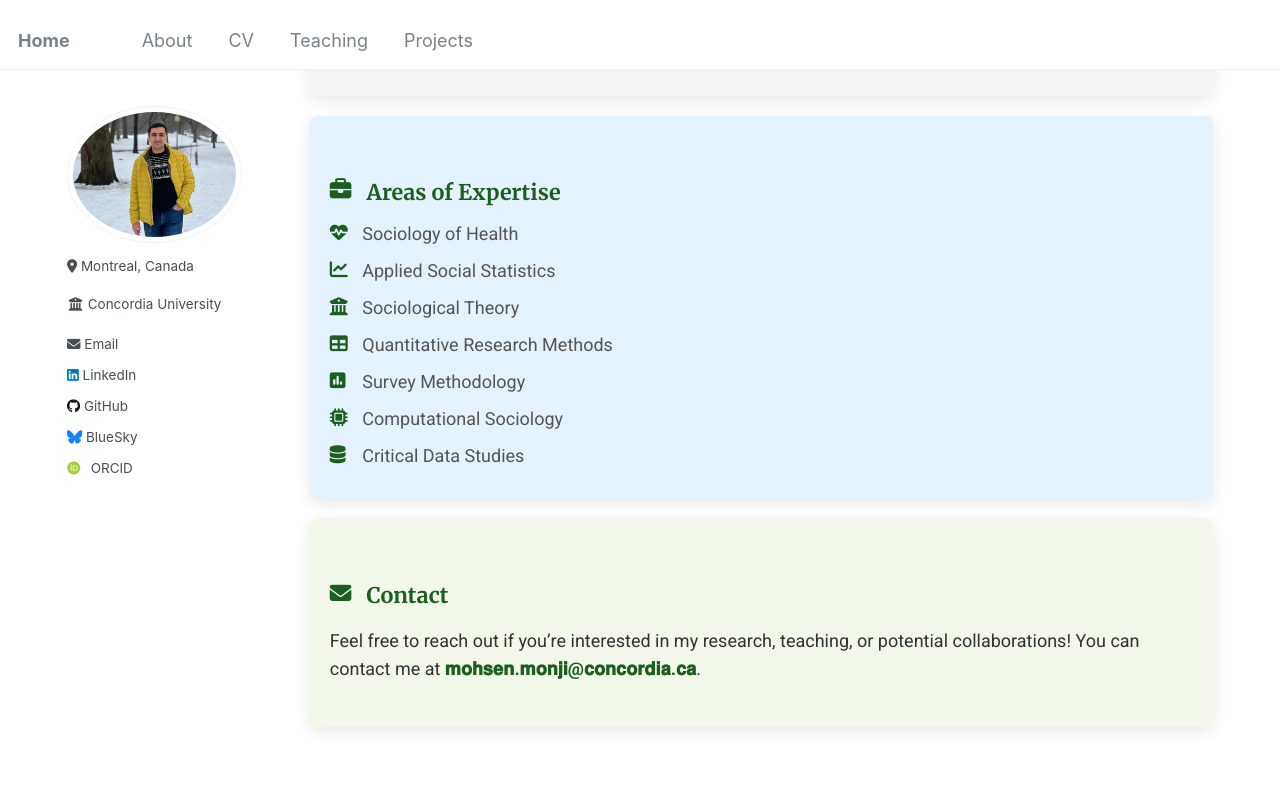
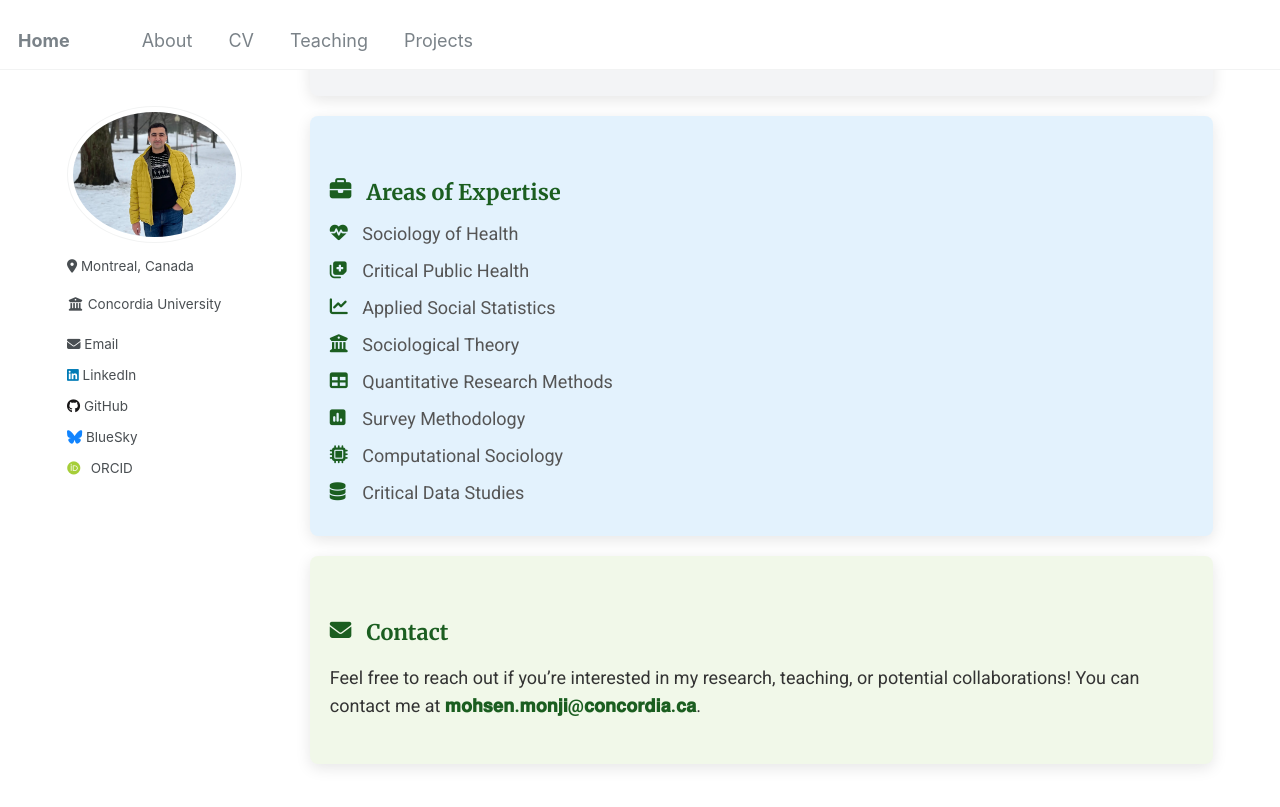
Before and after one commit to Mohsnmonji/mohsnmonji.github.io, a Jekyll site: the page built from about-me.md, in a window 1280 px wide and 900 px high, scrolled down 720 px. Shown: the top 807 px of the window. Built offline with Jekyll 4.4.1, drawn with Linux system fonts in a browser that asks for light colours; some web fonts are replaced.

Commit message:
Update about-me.md

```diff
--- a/about-me.md
+++ b/about-me.md
@@ -117,6 +117,7 @@ author_profile: true
   <h3><i class="fas fa-briefcase icon"></i> Areas of Expertise</h3>
   <ul>
     <li><i class="fas fa-heartbeat icon"></i> Sociology of Health</li>
+    <li><i class="fas fa-notes-medical icon"></i> Critical Public Health</li>
     <li><i class="fas fa-chart-line icon"></i> Applied Social Statistics</li>
     <li><i class="fas fa-university icon"></i> Sociological Theory</li>
     <li><i class="fas fa-table icon"></i> Quantitative Research Methods</li>
```
